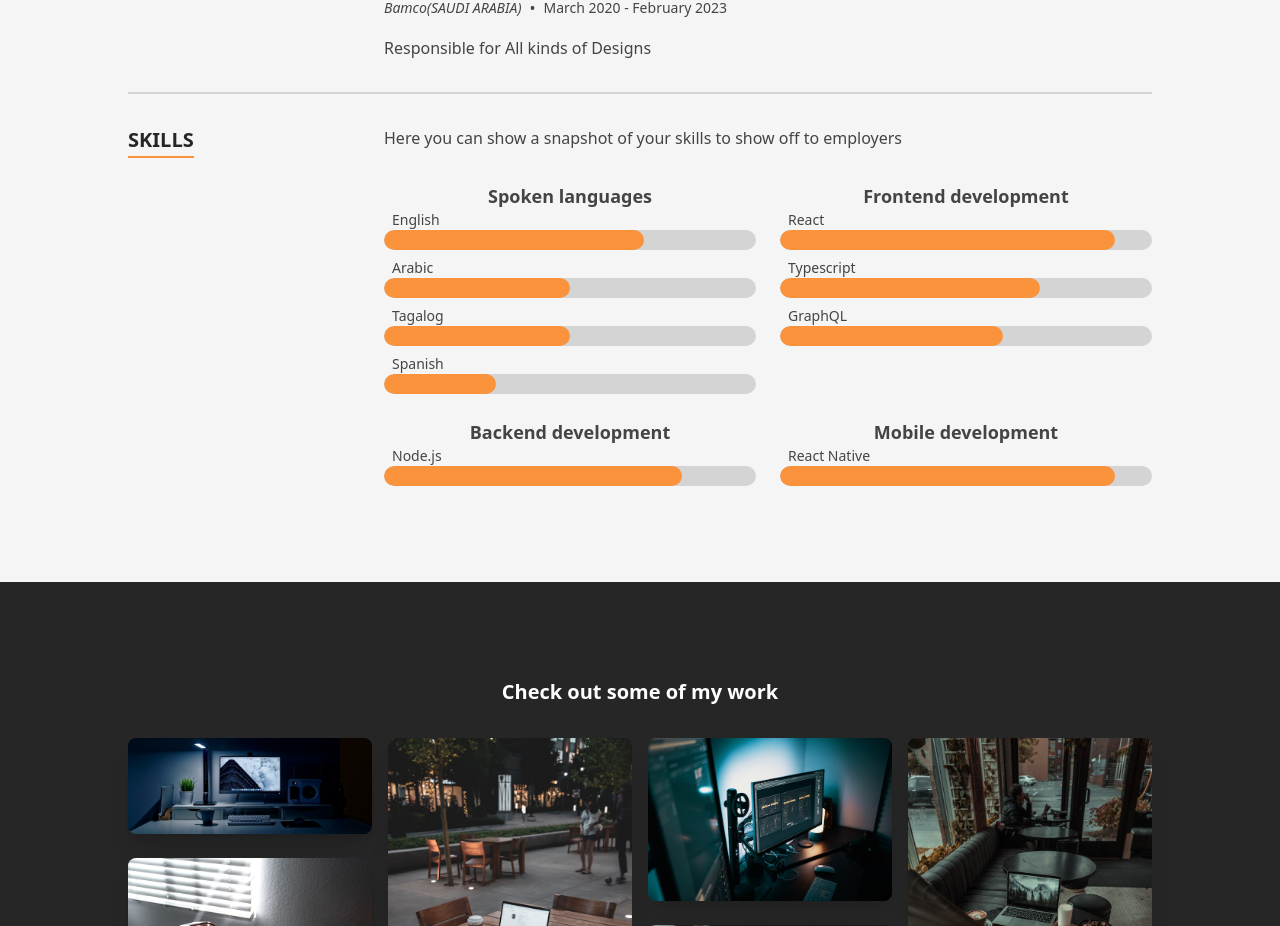
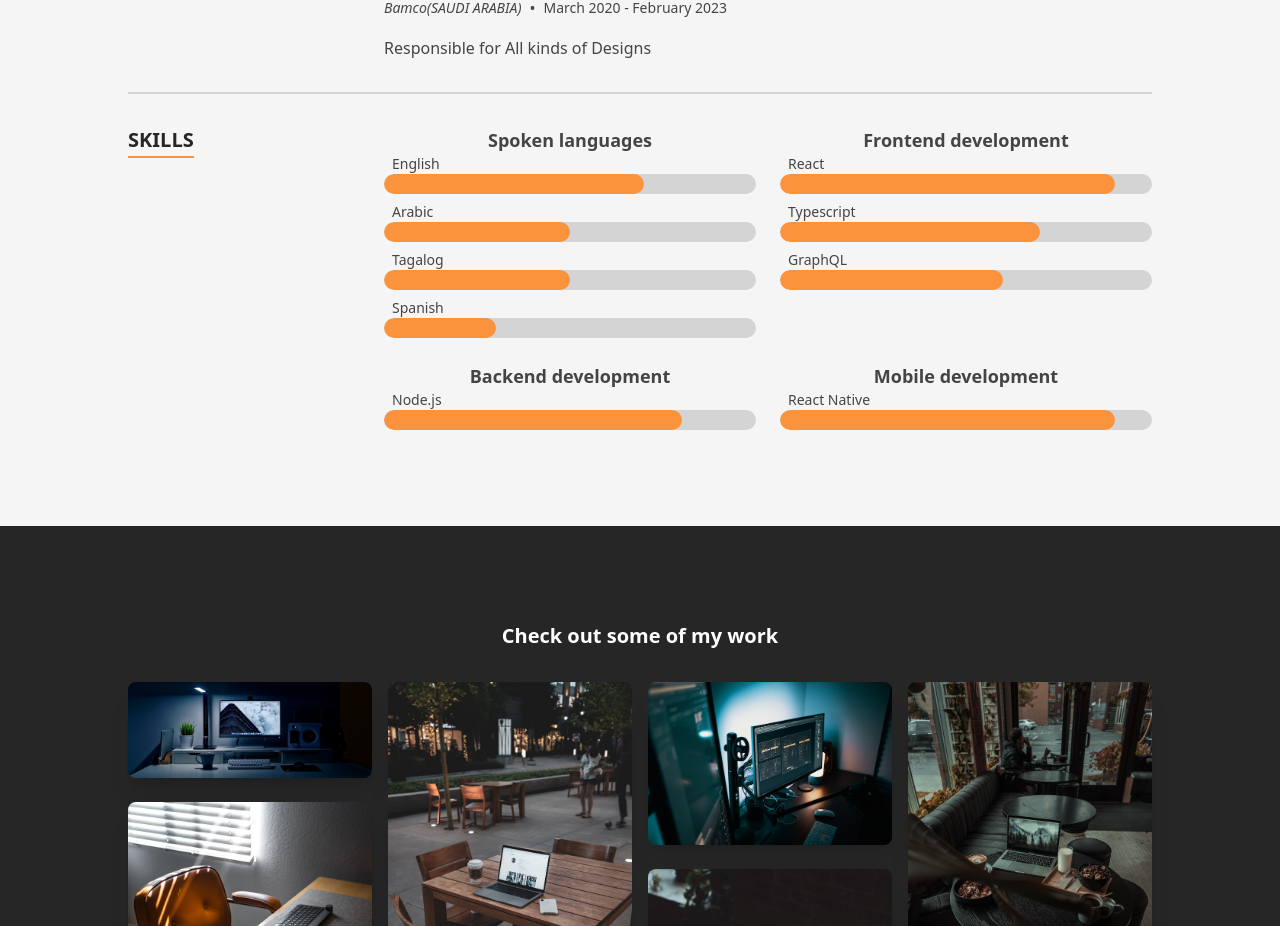
Before and after one commit to princeqhaz12/myresume, a Next.js app: page / in a window 1280 px wide. Shown: the part 1614-2540 px from the top of the page. Built offline with nearby package versions, Linux system fonts and the light colour scheme.

Commit message:
initial commit

```diff
--- a/src/components/Sections/Resume/index.tsx
+++ b/src/components/Sections/Resume/index.tsx
@@ -1,10 +1,10 @@
-import {FC, memo} from 'react';
+import { FC, memo } from "react";
 
-import {education, experience, SectionId, skills} from '../../../data/data';
-import Section from '../../Layout/Section';
-import ResumeSection from './ResumeSection';
-import {SkillGroup} from './Skills';
-import TimelineItem from './TimelineItem';
+import { education, experience, SectionId, skills } from "../../../data/data";
+import Section from "../../Layout/Section";
+import ResumeSection from "./ResumeSection";
+import { SkillGroup } from "./Skills";
+import TimelineItem from "./TimelineItem";
 
 const Resume: FC = memo(() => {
   return (
@@ -21,10 +21,12 @@
           ))}
         </ResumeSection>
         <ResumeSection title="Skills">
-          <p className="pb-8">Here you can show a snapshot of your skills to show off to employers</p>
           <div className="grid grid-cols-1 gap-6 md:grid-cols-2">
             {skills.map((skillgroup, index) => (
-              <SkillGroup key={`${skillgroup.name}-${index}`} skillGroup={skillgroup} />
+              <SkillGroup
+                key={`${skillgroup.name}-${index}`}
+                skillGroup={skillgroup}
+              />
             ))}
           </div>
         </ResumeSection>
@@ -33,5 +35,5 @@
   );
 });
 
-Resume.displayName = 'Resume';
+Resume.displayName = "Resume";
 export default Resume;
```
